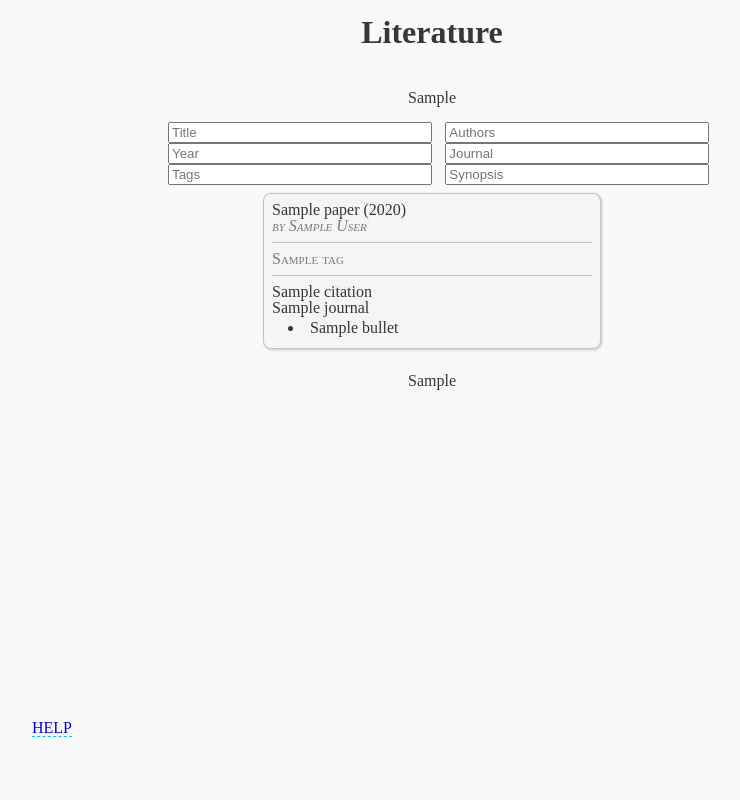
After one commit to ChrisDavison/dashboard, a Flask app: template templates/literature.html in a window 1280 px wide. The commit adds this page. Shown: the whole page, without its empty margins (208-948 px from the left). Run offline with Flask 2, Linux system fonts and the light colour scheme; the template is opened without the code that fills it: most values are stand-ins (such as "Sample title", 1, 10 or a date in 2020).

Commit message:
Add filtering of lit

```diff
--- a/server.py
+++ b/server.py
@@ -15,11 +15,13 @@ from markdown import markdown
 import finance
 import books
 import research
+import literature
 
 APP = Flask(__name__)
 APP.register_blueprint(books.BP_BOOKS)
 APP.register_blueprint(finance.BP_FINANCE)
 APP.register_blueprint(research.BP_RESEARCH)
+APP.register_blueprint(literature.BP_LITERATURE)
 
 
 @APP.route("/")
--- /dev/null
+++ b/static/lit_filter.js
@@ -0,0 +1,38 @@
+let papers = document.querySelectorAll('.book-entry');
+
+let inp_title = document.getElementById('input_title');
+let inp_author = document.getElementById('input_author');
+let inp_year = document.getElementById('input_year');
+let inp_journal = document.getElementById('input_journal');
+let inp_tags = document.getElementById('input_tags');
+let inp_synopsis = document.getElementById('input_synopsis');
+
+const filter = () => {
+    let q_title = inp_title.value.toLowerCase();
+    let q_author = inp_author.value.toLowerCase();
+    let q_year = inp_year.value.toLowerCase();
+    let q_journal = inp_journal.value.toLowerCase();
+    let q_tags = inp_tags.value.toLowerCase();
+    let q_synopsis = inp_synopsis.value.toLowerCase();
+
+    for(let paper of papers) {
+        paper.style.display = "None";
+        let matches_title = paper.children[0].textContent.toLowerCase().includes(q_title);
+        let matches_author = paper.children[1].textContent.toLowerCase().includes(q_author);
+        let matches_tags = paper.children[2].textContent.toLowerCase().includes(q_tags);
+        let matches_year = paper.children[0].textContent.toLowerCase().includes(q_year);
+        let matches_journal = paper.children[4].textContent.toLowerCase().includes(q_journal);
+        let matches_synopsis = paper.children[5].textContent.toLowerCase().includes(q_synopsis);
+
+        if (matches_title && matches_author && matches_year && matches_journal && matches_tags && matches_synopsis){
+            paper.style.display = "";
+        }
+    }
+}
+
+inp_title.addEventListener('input', filter);
+inp_author.addEventListener('input', filter);
+inp_year.addEventListener('input', filter);
+inp_journal.addEventListener('input', filter);
+inp_tags.addEventListener('input', filter);
+inp_synopsis.addEventListener('input', filter);
--- a/static/style.css
+++ b/static/style.css
@@ -91,9 +91,9 @@ a:hover {
     background: rgb(245,245,245);
     border: 1px solid rgba(0,0,0,0.2);
     box-shadow: 1px 1px 3px rgba(0,0,0,0.2);
-    border-radius: 1em;
-    margin: 1em;
-    padding: 1em;
+    border-radius: 0.5em;
+    margin: 0.5em;
+    padding: 0.5em;
 }
 
 .card-head {
@@ -106,3 +106,38 @@ a:hover {
     color: rgba(0,0,0,0.5);
     font-variant: small-caps;
 }
+
+.flex {
+    display: flex;
+    flex-wrap: wrap;
+    justify-content: center;
+}
+
+.flex input {
+    margin-left: 1em;
+}
+
+.card {
+    width: 40%;
+}
+
+.pad-bot {
+    padding-bottom: 0.5em;
+}
+
+.marg-bot {
+    margin-bottom: 0.5em;
+}
+
+.border-bot {
+    border-bottom: 1px solid rgba(0,0,0,0.2);
+}
+
+.w100 {
+     width: 100%;
+ }
+
+ .warning {
+    font-variant: small-caps;
+    color: red;
+ }
--- /dev/null
+++ b/templates/literature.html
@@ -0,0 +1,48 @@
+<html>
+    <head>
+        <meta name="viewport" content="width=device-width, initial-scale=1, maximum-scale=1">
+        <meta http-equiv="content-type" content="text/html; charset=utf-8">
+        <title>Dashboard</title>
+        <link rel="stylesheet" href="{{ url_for('static', filename='style.css') }}">
+    </head>
+    <body>
+        <h1 id="grid-head" class='centered'>Literature</h1>
+        <div id="grid-body">
+            <div class='centered'>{{ extra_pre | safe }}</div>
+            <br>
+            <div class='flex'>
+                <input style='width: 33%' id="input_title" placeholder="Title"></input>
+                <input style='width: 33%' id="input_author" placeholder="Authors"></input>
+                <input style='width: 33%' id="input_year" placeholder="Year"></input>
+                <input style='width: 33%' id="input_journal" placeholder="Journal"></input>
+                <input style='width: 33%' id="input_tags" placeholder="Tags"></input>
+                <input style='width: 33%' id="input_synopsis" placeholder="Synopsis"></input>
+            </div>
+            <div class='flex'>
+                {% for paper in literature %}
+                <div class='book-entry card'>
+                    <p>{{ paper['Title'] }} ({{ paper['Year'] }})</p>
+                    <p class='marg-bot pad-bot de-emph border-bot'><em>by {{ paper['Authors'] | join(', ') }}</em></p>
+                    <p class='de-emph pad-bot marg-bot border-bot'>{{ paper['Tags'] | join(', ') }}</p>
+                    <p>{% if paper['Citation'] %}{{ paper['Citation'] }}
+                    {% else %}No Citekey{% endif %}</p>
+                    <p>{{ paper['Journal'] }}</p>
+                    {%if paper['Synopsis'] %}
+                    <ul>
+                        {% for bullet in paper['Synopsis'] %}
+                        <li>{{ bullet }}</li>
+                        {% endfor %}
+                    </ul>
+                    {% else %}
+                    <p class='warning'>NEEDS READ</p>
+                    {% endif %}
+                </div>
+                {% endfor %}
+            </div>
+            <br>
+            <div class='centered'>{{ extra_post | safe }}</div>
+        </div>
+        <div id="grid-foot"><a href="/help">HELP</a></div>
+        <script type="text/javascript" src="{{ url_for('static', filename='lit_filter.js') }}"></script>
+    </body>
+</html>
```
Also changed, not shown: literature.py (added, +71 -0 lines), templates/add_paper.html (added, +26 -0 lines).
